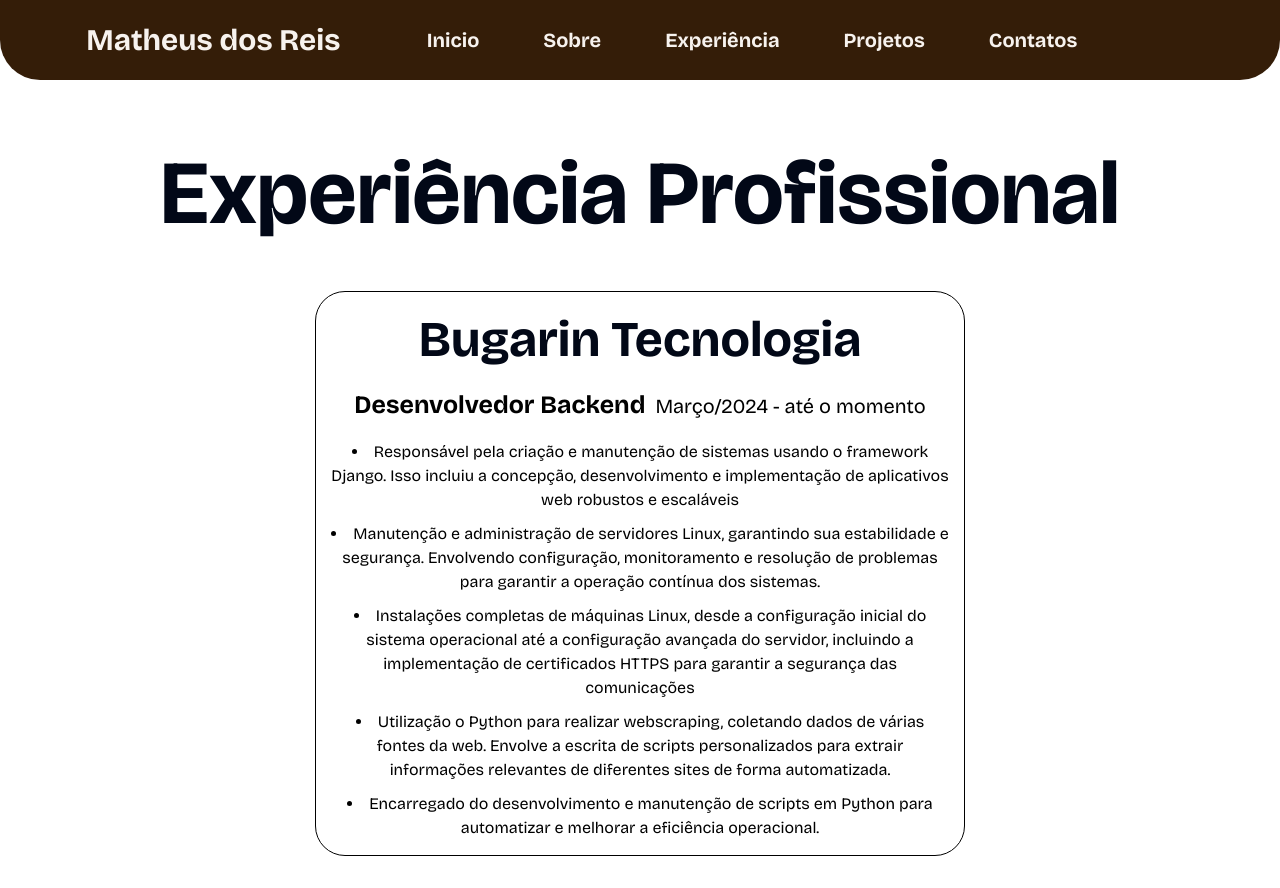
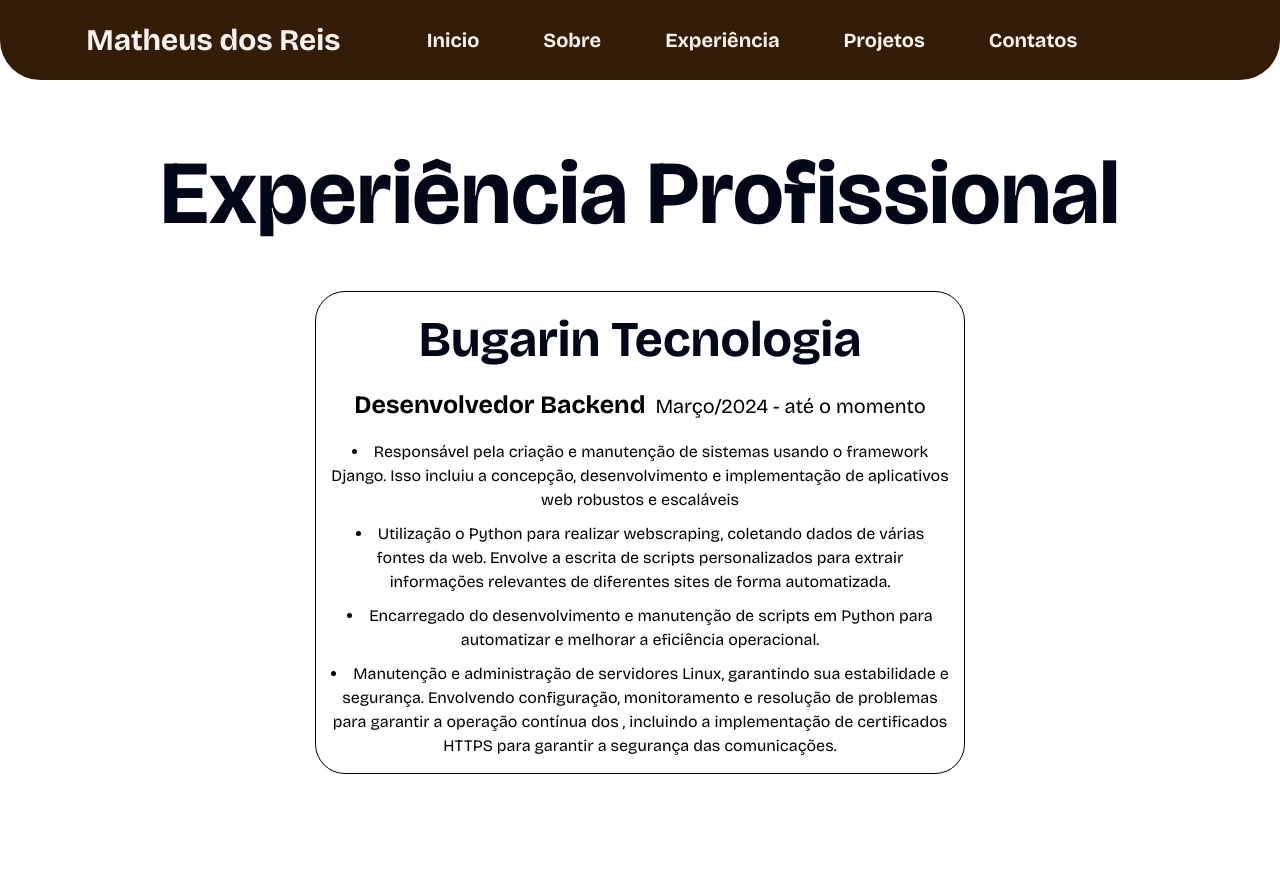
Before and after one commit to Reis567/my-resume, a React (Vite) app: page /experiencia in a window 1280 px wide. After the commit the page ends 806 px from the top, so only its background shows below. Built offline with nearby package versions, Linux system fonts and the light colour scheme.

Commit message:
Feat : Exp page

```diff
--- a/src/pages/ExpericenciaPage/index.tsx
+++ b/src/pages/ExpericenciaPage/index.tsx
@@ -17,13 +17,6 @@
 
             Responsável pela criação e manutenção de sistemas usando o framework Django. Isso incluiu a concepção, desenvolvimento e implementação de aplicativos web robustos e escaláveis
             </ParagrafS>
-            <ParagrafS>
-            Manutenção e administração de servidores Linux, garantindo sua estabilidade e segurança. Envolvendo configuração, monitoramento e resolução de problemas para garantir a operação contínua dos sistemas.
-            </ParagrafS>
-
-            <ParagrafS>
-            Instalações completas de máquinas Linux, desde a configuração inicial do sistema operacional até a configuração avançada do servidor, incluindo a implementação de certificados HTTPS para garantir a segurança das comunicações
-            </ParagrafS>
 
             <ParagrafS>
             Utilização o Python para realizar webscraping, coletando dados de várias fontes da web. Envolve a escrita de scripts personalizados para extrair informações relevantes de diferentes sites de forma automatizada.
@@ -32,6 +25,10 @@
             <ParagrafS>
             Encarregado do desenvolvimento e manutenção de scripts em Python para automatizar e melhorar a eficiência operacional.
             </ParagrafS>
+            <ParagrafS>
+            Manutenção e administração de servidores Linux, garantindo sua estabilidade e segurança. Envolvendo configuração, monitoramento e resolução de problemas para garantir a operação contínua dos , incluindo a implementação de certificados HTTPS para garantir a segurança das comunicações.
+            </ParagrafS>
+
 
 
       </ExperienceItemS>
```
